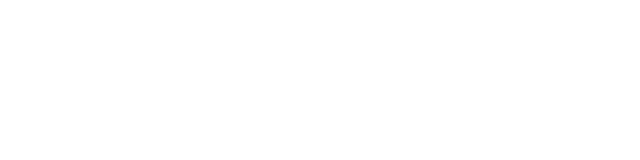
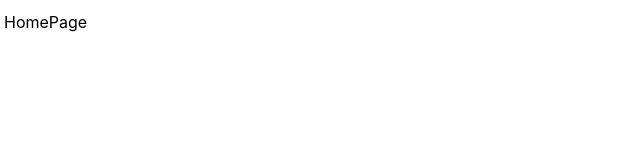
Before and after one commit to cherryDevloper/form-generator, a React (Create React App) app: page / in a window 1280 px wide. Shown: the top 160 px of the page, without its empty margins (0-640 px from the left). Built offline with nearby package versions, Linux system fonts and the light colour scheme; the HTML template or start-up script is replaced by a standard one.

Commit message:
feat: impelemented layout component

```diff
--- a/src/App.tsx
+++ b/src/App.tsx
@@ -1,5 +1,11 @@
+import HomePage from './pages/HomePage';
+
 function App() {
-  return <div></div>;
+  return (
+    <div>
+      <HomePage />
+    </div>
+  );
 }
 
 export default App;
--- /dev/null
+++ b/src/components/Layout/index.tsx
@@ -0,0 +1,40 @@
+import { Box } from '@chakra-ui/react';
+import React, { ReactNode } from 'react';
+
+type LayoutProps = {
+  children: ReactNode;
+};
+const Layout = ({ children }: LayoutProps) => {
+  return (
+    <Box
+      minHeight="100vh"
+      display="flex"
+      flexDirection="column"
+    >
+      <Box
+        as="header"
+        p={4}
+        bg="gray.200"
+      >
+        {/* Add your header content here */}
+      </Box>
+
+      <Box
+        flex="1"
+        p={4}
+      >
+        {children}
+      </Box>
+
+      <Box
+        as="footer"
+        p={4}
+        bg="gray.200"
+      >
+        {/* Add your footer content here */}
+      </Box>
+    </Box>
+  );
+};
+
+export default Layout;
--- a/src/pages/HomePage.tsx
+++ b/src/pages/HomePage.tsx
@@ -1,7 +1,8 @@
 import React from 'react';
+import Layout from '../components/Layout';
 
 const HomePage = () => {
-  return <div>HomePage</div>;
+  return <Layout>HomePage</Layout>;
 };
 
 export default HomePage;
```
